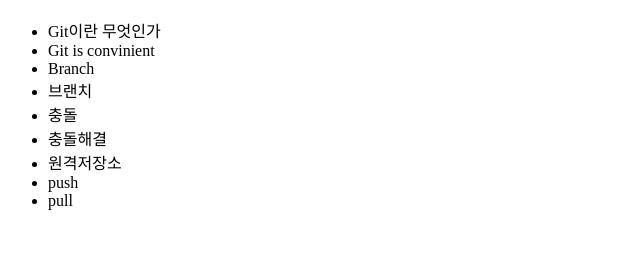
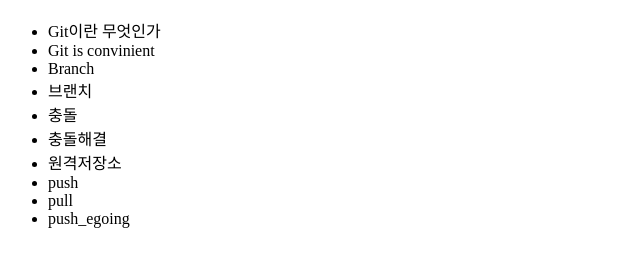
Before and after one commit to deuksoo84/gluvi5_landingtrial, a plain HTML site: page index.html in a window 1280 px wide. Shown: the part 48-314 px from the top of the page, without its empty margins (0-640 px from the left). Drawn offline with Linux system fonts and the light colour scheme.

Commit message:
push_egoing추가

```diff
--- a/index.html
+++ b/index.html
@@ -17,6 +17,7 @@
             <li>원격저장소</li>
             <li>push</li>
             <li>pull</li>
+            <li>push_egoing</li>
         </ul>
 
 
```
